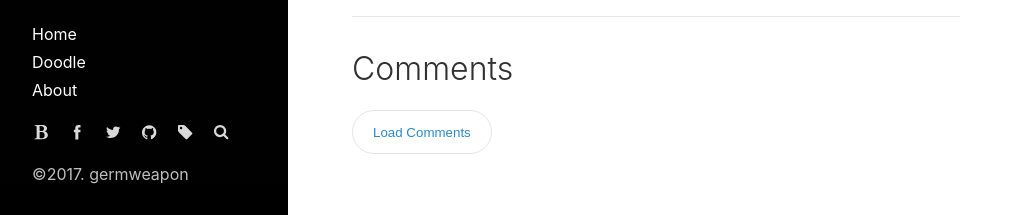
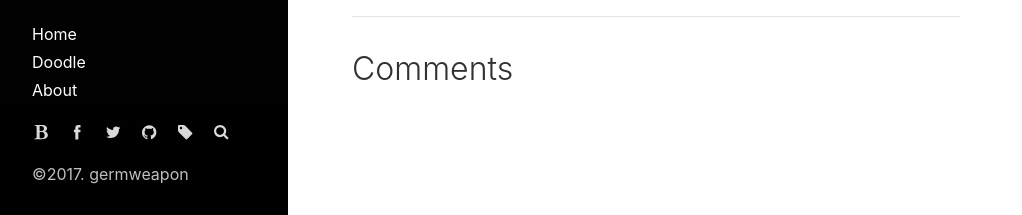
Before and after one commit to germweapon/germweapon.github.io, a Jekyll site: the page built from _posts/2017-11-04-콘텐츠와-콘텐츠-플랫폼에-대한-단상.md, in a window 1280 px wide. Shown: the part 2575-2790 px from the top of the page, without its empty margins (0-1022 px from the left). Built offline with Jekyll 4.4.1, drawn with Linux system fonts in a browser that asks for light colours.

Commit message:
some fix

```diff
--- a/_includes/disqus.html
+++ b/_includes/disqus.html
@@ -1,9 +1,4 @@
 {% if site.disqus.shortname %}
-  <div id="disqus_thread">
-      <button class="disqus-load" onClick="loadDisqusComments()">
-      Load Comments
-     </button>
-  </div>
   <script>
 
   /**
```
